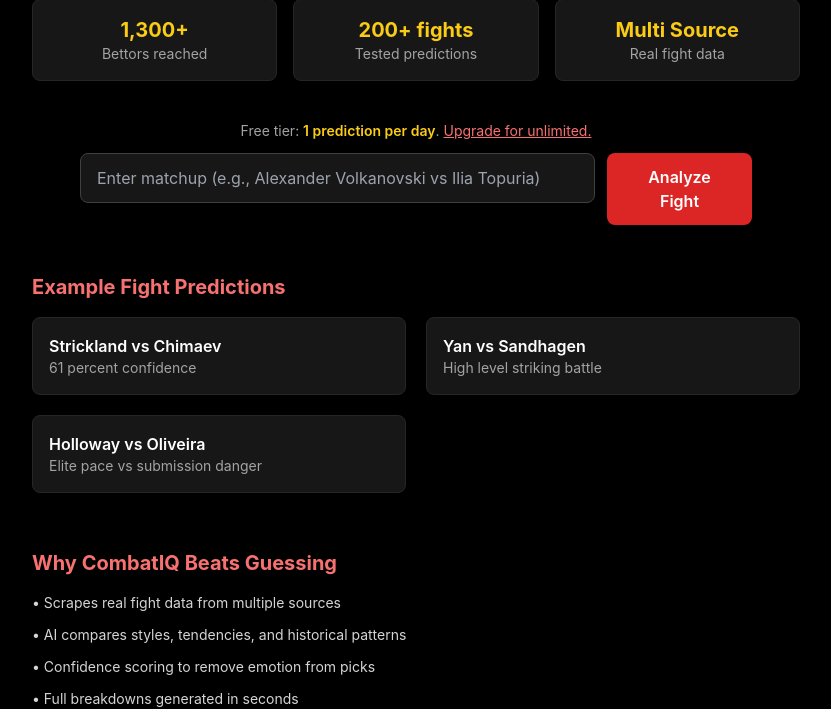
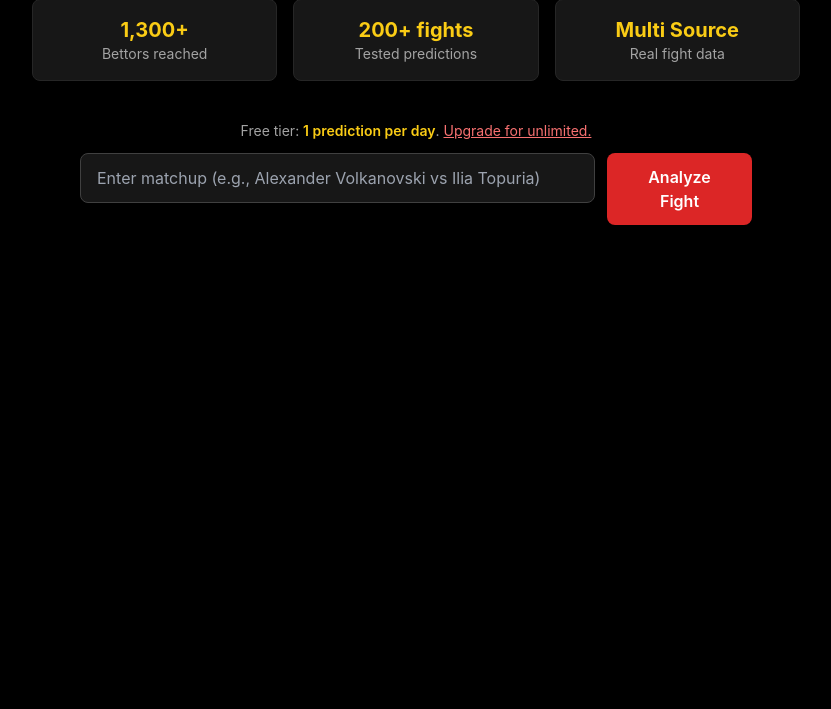
Before and after one commit to jtorres-1/combatIQ, a Flask app: page / in a window 1280 px wide. Shown: the part 410-1119 px from the top of the page, without its empty margins (224-1055 px from the left). After the commit the page ends 635 px from the top, so only its background shows below. Run offline with Flask 3, Linux system fonts and the light colour scheme; some libraries are stand-ins or nearby versions.

Commit message:
Update index.html

```diff
--- a/templates/index.html
+++ b/templates/index.html
@@ -98,10 +98,8 @@
     {% endif %}
   </div>
 
-
   <!-- HERO SECTION -->
   <section class="mt-10 w-full max-w-3xl text-center">
-
     <h2 class="hero-title text-red-400 font-extrabold mb-4 text-3xl sm:text-5xl leading-tight">
       Predict UFC Fights With Data Driven Accuracy
     </h2>
@@ -117,10 +115,8 @@
     </a>
   </section>
 
-
   <!-- SOCIAL PROOF -->
   <div class="mt-4 mb-10 w-full max-w-3xl grid grid-cols-1 sm:grid-cols-3 gap-4 text-center">
-
     <div class="bg-neutral-900 border border-neutral-800 rounded-lg p-4">
       <p class="text-xl font-bold text-yellow-400">1,300+</p>
       <p class="text-neutral-400 text-sm">Bettors reached</p>
@@ -135,21 +131,16 @@
       <p class="text-xl font-bold text-yellow-400">Multi Source</p>
       <p class="text-neutral-400 text-sm">Real fight data</p>
     </div>
-
   </div>
-
 
   <!-- MATCHUP FORM -->
   <section class="w-full max-w-2xl text-center">
-
     <p class="text-sm text-neutral-400 mb-3">
       Free tier: <span class="text-yellow-400 font-semibold">1 prediction per day</span>.
       <a href="/upgrade" class="text-red-400 underline">Upgrade for unlimited.</a>
     </p>
 
-
     <form method="POST" class="flex flex-col sm:flex-row gap-3 w-full justify-center">
-
       <div class="relative w-full">
         <input
           id="matchupInput"
@@ -159,7 +150,6 @@
           required
           class="mobile-input bg-neutral-900 text-white border border-neutral-700 rounded-lg flex-1 px-4 py-3 focus:ring-2 focus:ring-red-500 w-full"
         />
-
         <div id="suggestions"
              class="absolute left-0 right-0 mt-1 bg-neutral-900 border border-neutral-700 rounded-lg hidden z-50 max-h-60 overflow-y-auto"></div>
       </div>
@@ -169,51 +159,8 @@
         class="mobile-button bg-red-600 hover:bg-red-700 px-8 py-3 rounded-lg font-semibold text-white transition">
         Analyze Fight
       </button>
-
     </form>
   </section>
-
-
-  <!-- EXAMPLE Fights -->
-  <div class="mt-12 max-w-3xl w-full">
-    <h3 class="text-xl font-bold text-red-400 mb-4">Example Fight Predictions</h3>
-
-    <div class="grid grid-cols-1 sm:grid-cols-2 gap-5">
-
-      <a href="/?matchup=Sean Strickland vs Khamzat Chimaev"
-         class="bg-neutral-900 border border-neutral-800 rounded-lg p-4 hover:border-red-500 transition">
-        <p class="text-white font-semibold">Strickland vs Chimaev</p>
-        <p class="text-neutral-400 text-sm">61 percent confidence</p>
-      </a>
-
-      <a href="/?matchup=Petr Yan vs Cory Sandhagen"
-         class="bg-neutral-900 border border-neutral-800 rounded-lg p-4 hover:border-red-500 transition">
-        <p class="text-white font-semibold">Yan vs Sandhagen</p>
-        <p class="text-neutral-400 text-sm">High level striking battle</p>
-      </a>
-
-      <a href="/?matchup=Max Holloway vs Charles Oliveira"
-         class="bg-neutral-900 border border-neutral-800 rounded-lg p-4 hover:border-red-500 transition">
-        <p class="text-white font-semibold">Holloway vs Oliveira</p>
-        <p class="text-neutral-400 text-sm">Elite pace vs submission danger</p>
-      </a>
-
-    </div>
-  </div>
-
-
-  <!-- WHY CombatIQ Works -->
-  <div class="mt-14 max-w-3xl w-full">
-    <h3 class="text-xl font-bold text-red-400 mb-4">Why CombatIQ Beats Guessing</h3>
-
-    <ul class="space-y-3 text-neutral-300 text-sm">
-      <li>• Scrapes real fight data from multiple sources</li>
-      <li>• AI compares styles, tendencies, and historical patterns</li>
-      <li>• Confidence scoring to remove emotion from picks</li>
-      <li>• Full breakdowns generated in seconds</li>
-    </ul>
-  </div>
-
 
   <!-- RESULTS SECTION -->
   {% if result %}
@@ -224,10 +171,10 @@
            src="{{ (stats1.get('image') or url_for('static','fighters/fighter_placeholder.jpg')) | safe }}"
            alt="{{ fighter1 }}">
       <h3 class="text-xl font-semibold mt-3 text-red-400">{{ fighter1 }}</h3>
-      <p><strong class="text-yellow-400">Record:</strong> {{ stats1.record }}</p>
-      <p><strong class="text-yellow-400">Height:</strong> {{ stats1.height }}</p>
-      <p><strong class="text-yellow-400">Reach:</strong> {{ stats1.reach }}</p>
-      <p><strong class="text-yellow-400">Stance:</strong> {{ stats1.stance }}</p>
+      <p><strong class="text-yellow-400">Record:</strong> {{ stats1.get('record','N/A') }}</p>
+      <p><strong class="text-yellow-400">Height:</strong> {{ stats1.get('height','N/A') }}</p>
+      <p><strong class="text-yellow-400">Reach:</strong> {{ stats1.get('reach','N/A') }}</p>
+      <p><strong class="text-yellow-400">Stance:</strong> {{ stats1.get('stance','N/A') }}</p>
     </div>
 
     <div class="bg-neutral-900 p-4 rounded-xl border border-neutral-700 text-center">
@@ -235,47 +182,13 @@
            src="{{ (stats2.get('image') or url_for('static','fighters/fighter_placeholder.jpg')) | safe }}"
            alt="{{ fighter2 }}">
       <h3 class="text-xl font-semibold mt-3 text-red-400">{{ fighter2 }}</h3>
-      <p><strong class="text-yellow-400">Record:</strong> {{ stats2.record }}</p>
-      <p><strong class="text-yellow-400">Height:</strong> {{ stats2.height }}</p>
-      <p><strong class="text-yellow-400">Reach:</strong> {{ stats2.reach }}</p>
-      <p><strong class="text-yellow-400">Stance:</strong> {{ stats2.stance }}</p>
+      <p><strong class="text-yellow-400">Record:</strong> {{ stats2.get('record','N/A') }}</p>
+      <p><strong class="text-yellow-400">Height:</strong> {{ stats2.get('height','N/A') }}</p>
+      <p><strong class="text-yellow-400">Reach:</strong> {{ stats2.get('reach','N/A') }}</p>
+      <p><strong class="text-yellow-400">Stance:</strong> {{ stats2.get('stance','N/A') }}</p>
     </div>
 
   </div>
-
-  <div class="max-w-3xl mt-10 w-full">
-    <h2 class="text-2xl text-red-400 font-bold mb-4 border-b border-red-600 pb-2">Stat Comparison</h2>
-
-    <div class="mb-5">
-      <div class="flex justify-between text-xs text-neutral-400 mb-1">
-        <span>Height Comparison</span>
-        <span>{{ fighter1 }} vs {{ fighter2 }}</span>
-      </div>
-      <div class="h-3 bg-neutral-800 rounded-full overflow-hidden">
-        <div class="bg-red-500 h-full" style="width: {{ height1_pct }}%"></div>
-      </div>
-    </div>
-
-    <div>
-      <div class="flex justify-between text-xs text-neutral-400 mb-1">
-        <span>Reach Comparison</span>
-        <span>{{ fighter1 }} vs {{ fighter2 }}</span>
-      </div>
-      <div class="h-3 bg-neutral-800 rounded-full overflow-hidden">
-        <div class="bg-blue-500 h-full" style="width: {{ reach1_pct }}%"></div>
-      </div>
-    </div>
-
-  </div>
-
-  {% if confidence %}
-  <div class="max-w-3xl w-full mt-8 bg-neutral-900 border border-neutral-700 rounded-lg p-4 text-center">
-    <p class="text-yellow-400 text-lg font-semibold">
-      🧠 AI Confidence Score:
-      <span class="text-white">{{ confidence }}%</span>
-    </p>
-  </div>
-  {% endif %}
 
   <div class="max-w-3xl w-full bg-neutral-900 border border-neutral-700 rounded-lg p-6 mt-10 mb-20">
     <h2 class="text-2xl text-red-400 font-bold mb-4">Fight IQ Report</h2>
@@ -283,54 +196,11 @@
   </div>
   {% endif %}
 
-
   <!-- JS -->
   <script>
     document.getElementById("menuBtn").onclick = () => {
       document.getElementById("mobileMenu").classList.toggle("hidden");
     };
-
-    let fighters = [];
-    fetch("/static/fighters.json")
-      .then(res => res.json())
-      .then(data => fighters = data);
-
-    const input = document.getElementById("matchupInput");
-    const box = document.getElementById("suggestions");
-
-    input.addEventListener("input", () => {
-      let text = input.value.toLowerCase();
-      let parts = text.split("vs").map(s => s.trim());
-
-      let searchTerm = parts.length === 1 ? parts[0] : parts[1];
-      if (!searchTerm) { box.classList.add("hidden"); return; }
-
-      let matches = fighters
-        .filter(f => f.toLowerCase().includes(searchTerm))
-        .slice(0, 20);
-
-      if (matches.length === 0) {
-        box.classList.add("hidden");
-        return;
-      }
-
-      box.innerHTML = matches.map(m => `
-        <div class="px-3 py-2 hover:bg-neutral-800 cursor-pointer">${m}</div>
-      `).join("");
-
-      box.classList.remove("hidden");
-
-      [...box.children].forEach(child => {
-        child.onclick = () => {
-          if (parts.length === 1) {
-            input.value = child.innerText + " vs ";
-          } else {
-            input.value = parts[0] + " vs " + child.innerText;
-          }
-          box.classList.add("hidden");
-        };
-      });
-    });
   </script>
 
 </body>
```
